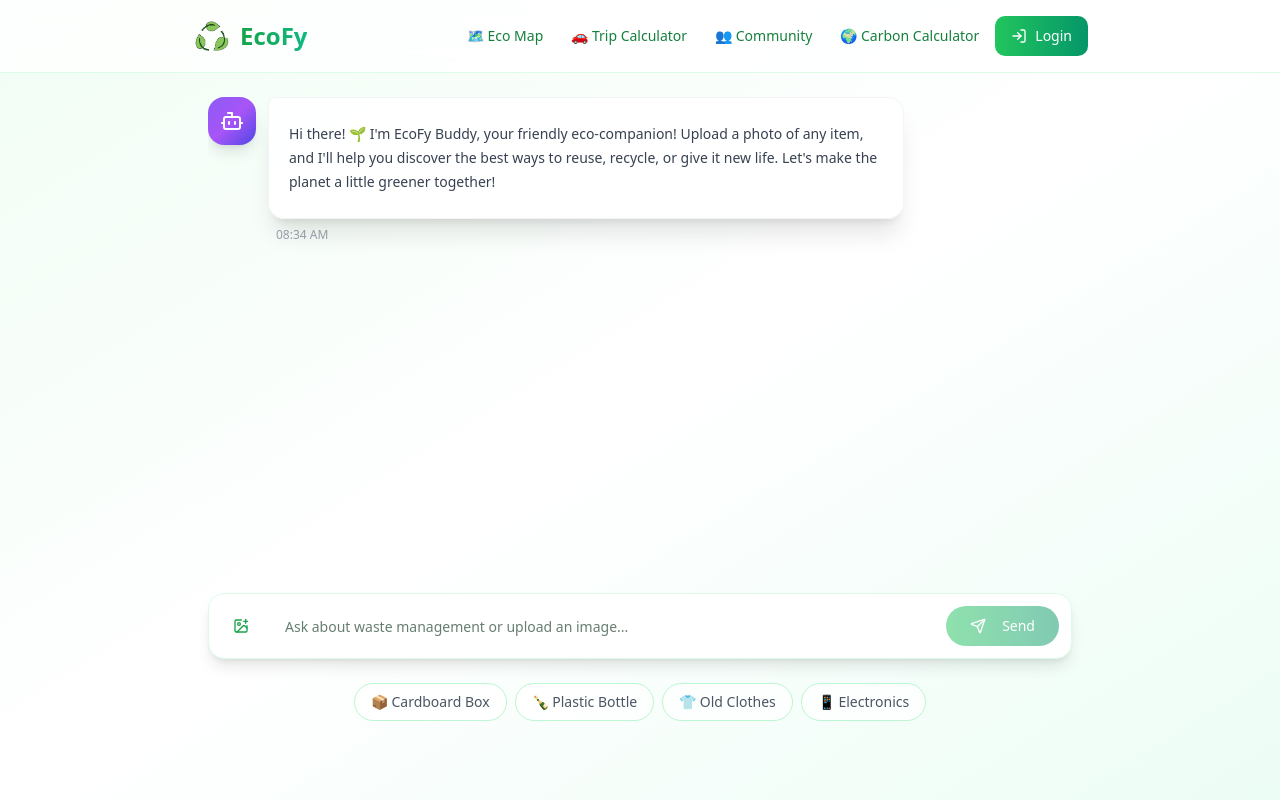
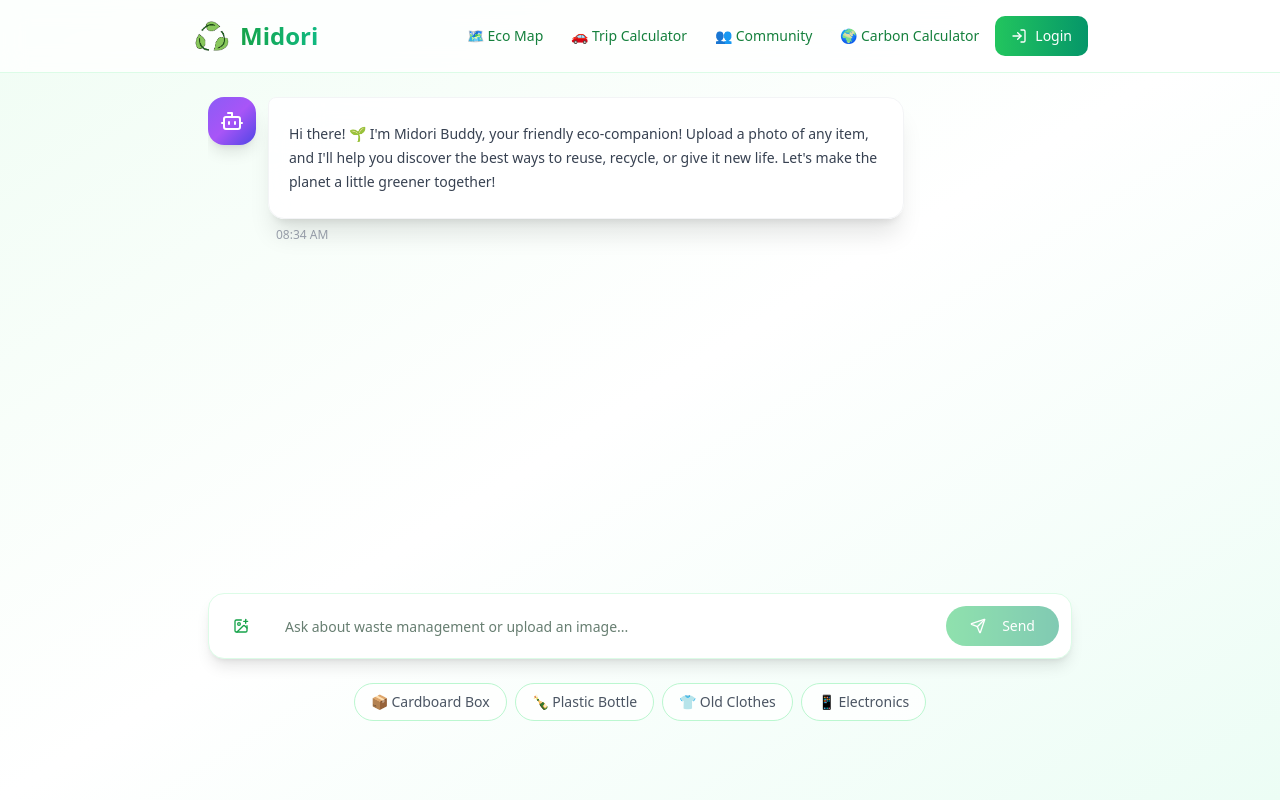
Before and after one commit to Saeesh-Vele/Midori, a React (Vite) app: page /chat in a window 1280 px wide. Built offline with nearby package versions, Linux system fonts and the light colour scheme; no server answers; the HTML template or start-up script is replaced by a standard one.

Commit message:
Update features

```diff
--- a/src/components/EcoChatbot.tsx
+++ b/src/components/EcoChatbot.tsx
@@ -40,7 +40,7 @@ const EcoChatbot = () => {
         {
             id: "welcome",
             type: "bot",
-            content: "Hi there! 🌱 I'm EcoFy Buddy, your friendly eco-companion! Upload a photo of any item, and I'll help you discover the best ways to reuse, recycle, or give it new life. Let's make the planet a little greener together!",
+            content: "Hi there! 🌱 I'm Midori Buddy, your friendly eco-companion! Upload a photo of any item, and I'll help you discover the best ways to reuse, recycle, or give it new life. Let's make the planet a little greener together!",
             timestamp: new Date()
         }
     ]);
@@ -161,7 +161,7 @@ const EcoChatbot = () => {
                     >
                         <img src="/ecofy-logo.png" alt="EcoFy" className="w-10 h-10" />
                         <span className="text-2xl font-bold bg-gradient-to-r from-green-600 to-emerald-500 bg-clip-text text-transparent">
-                            EcoFy
+                            Midori
                         </span>
                     </div>
                     <div className="flex gap-1 items-center flex-wrap">
--- a/src/components/LandingPage.tsx
+++ b/src/components/LandingPage.tsx
@@ -53,12 +53,12 @@ const LandingPage = () => {
     if (voice) utterance.voice = voice;
   };
 
-  // EcoFy Buddy Voice - warm, encouraging, friendly
+  // Midori Voice - warm, encouraging, friendly
   const speakWelcome = (manual = false) => {
     if ('speechSynthesis' in window && (!hasSpoken || manual)) {
       setIsSpeaking(true);
       const utterance = new SpeechSynthesisUtterance(
-        "Hello there! I'm EcoFy Buddy, your friendly eco companion. I'm here to help you discover amazing ways to reuse, recycle, and give new life to everyday items. Let's make the planet a little greener together!"
+        "Hello there! I'm Midori , your friendly eco companion. I'm here to help you discover amazing ways to reuse, recycle, and give new life to everyday items. Let's make the planet a little greener together!"
       );
       applyVoiceSettings(utterance);
       utterance.onend = () => setIsSpeaking(false);
@@ -198,7 +198,7 @@ const LandingPage = () => {
               </div>
             </div>
             <h1 className="text-6xl lg:text-8xl font-black bg-gradient-to-r from-primary via-secondary to-primary bg-clip-text text-transparent">
-              EcoFy
+              Midori
             </h1>
             <h2 className="text-xl lg:text-2xl font-extrabold text-primary mt-1">
               Your Friendly Waste Companion
@@ -206,7 +206,7 @@ const LandingPage = () => {
           </div>
 
           <p className="text-lg lg:text-xl text-gray-600 max-w-xl font-medium">
-            Hi! I'm EcoFy Buddy 🌱 Let's see what your waste can become.
+            Hi! I'm Midori 🌱 Let's see what your waste can become.
             Together, we'll discover creative ways to reuse, recycle, and make a positive impact on our planet.
           </p>
 
@@ -228,7 +228,7 @@ const LandingPage = () => {
               onClick={() => navigate("/about")}
               className="border-2 border-primary text-primary hover:bg-primary hover:text-white text-lg px-8 py-6 font-bold rounded-xl"
             >
-              How EcoFy Helps
+              How Midori Helps
             </Button>
           </div>
         </div>
@@ -241,7 +241,7 @@ const LandingPage = () => {
             width='100%'
             height='100%'
             className="border-0"
-            title="EcoFy Buddy - Your Eco Companion"
+            title="Midori - Your Eco Companion"
           />
           {/* Cover to hide Spline watermark */}
           <div className="absolute bottom-0 right-0 w-48 h-14  bg-[#f1fdf8] pointer-events-none z-10"></div>
--- a/src/pages/Auth.tsx
+++ b/src/pages/Auth.tsx
@@ -89,7 +89,7 @@ const Auth = () => {
             <Leaf className="w-8 h-8 text-white" />
           </div>
           <CardTitle className="text-3xl font-extrabold bg-gradient-to-r from-green-600 via-emerald-600 to-teal-600 bg-clip-text text-transparent">
-            Welcome to EcoFy
+            Welcome to Midori
           </CardTitle>
           <CardDescription className="text-gray-600">
             Join the eco-friendly revolution 🌍
@@ -146,7 +146,7 @@ const Auth = () => {
                       Logging in...
                     </>
                   ) : (
-                    "Login to EcoFy"
+                    "Login to Midori"
                   )}
                 </Button>
               </form>
@@ -202,7 +202,7 @@ const Auth = () => {
                     </>
                   ) : (
                     <>
-                      🌱 Join EcoFy
+                      🌱 Join Midori
                     </>
                   )}
                 </Button>
--- a/src/pages/CarbonCalculator.tsx
+++ b/src/pages/CarbonCalculator.tsx
@@ -290,7 +290,7 @@ const CarbonCalculator = () => {
                     >
                         <img src="/ecofy-logo.png" alt="EcoFy" className="w-10 h-10" />
                         <span className="text-2xl font-bold bg-gradient-to-r from-green-600 to-emerald-500 bg-clip-text text-transparent">
-                            EcoFy
+                            Midori
                         </span>
                     </div>
                     <div className="flex items-center gap-3">
--- a/src/pages/Community.tsx
+++ b/src/pages/Community.tsx
@@ -879,7 +879,7 @@ const Community = () => {
                     >
                         <img src="/ecofy-logo.png" alt="EcoFy" className="w-10 h-10" />
                         <span className="text-2xl font-bold bg-gradient-to-r from-green-600 to-emerald-500 bg-clip-text text-transparent">
-                            EcoFy
+                            Midori
                         </span>
                     </div>
                     <div className="flex gap-2 items-center">
@@ -924,7 +924,7 @@ const Community = () => {
                         <span className="text-sm font-medium">Join {communityStats.totalMembers.toLocaleString()}+ Eco Warriors</span>
                     </div>
                     <h1 className="text-4xl md:text-5xl font-bold text-gray-800 mb-4">
-                        EcoFy Community 🌍
+                        Midori Community 🌍
                     </h1>
                     <p className="text-lg text-gray-600 max-w-2xl mx-auto">
                         Share tips, join challenges, and compete on the leaderboard. Together we're making a difference!
--- a/src/pages/EcoMap.tsx
+++ b/src/pages/EcoMap.tsx
@@ -651,7 +651,7 @@ const EcoMap = () => {
                     >
                         <img src="/ecofy-logo.png" alt="EcoFy" className="w-10 h-10" />
                         <span className="text-2xl font-bold bg-gradient-to-r from-green-600 to-emerald-500 bg-clip-text text-transparent">
-                            EcoFy
+                            Midori
                         </span>
                     </div>
                     <div className="flex items-center gap-3">
--- a/src/pages/TripCalculator.tsx
+++ b/src/pages/TripCalculator.tsx
@@ -331,7 +331,7 @@ const TripCalculator = () => {
                     >
                         <img src="/ecofy-logo.png" alt="EcoFy" className="w-10 h-10" />
                         <span className="text-2xl font-bold bg-gradient-to-r from-green-600 to-emerald-500 bg-clip-text text-transparent">
-                            EcoFy
+                           Midori
                         </span>
                     </div>
                     <div className="flex items-center gap-3">
```
